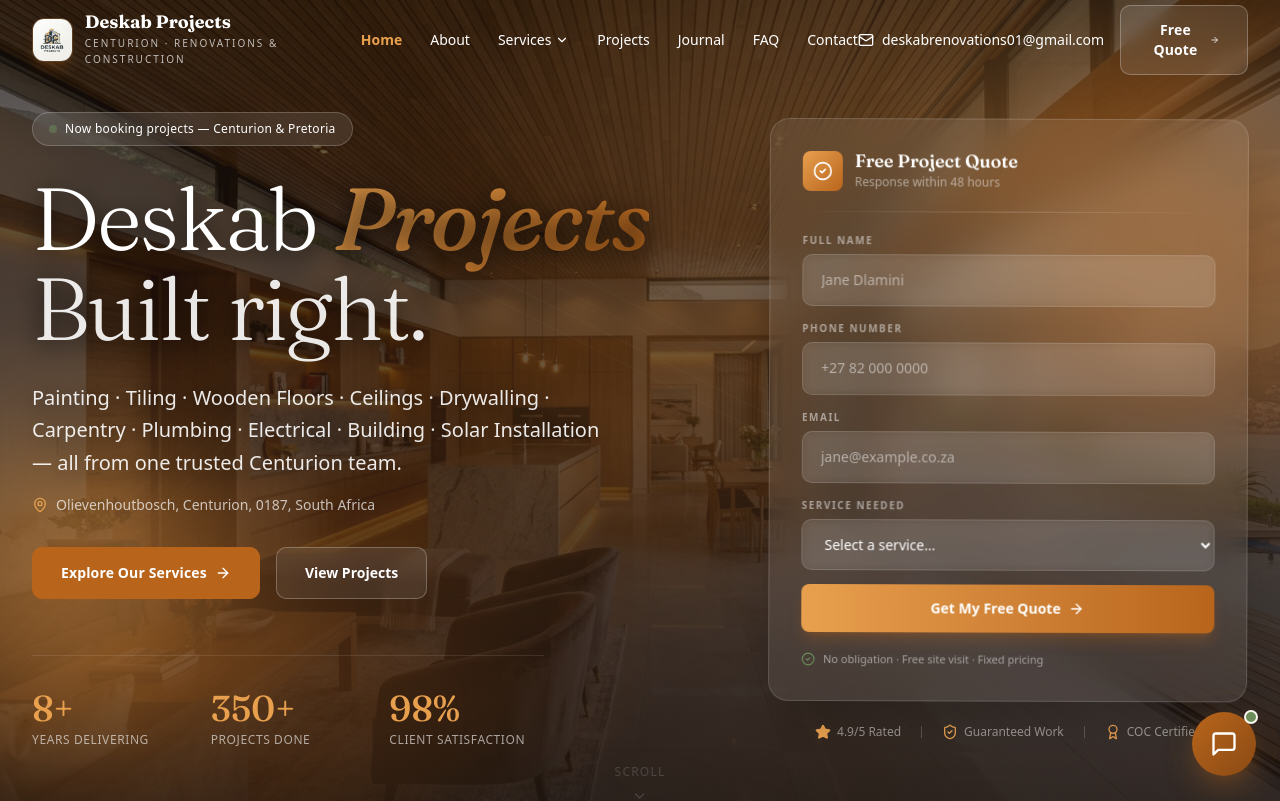
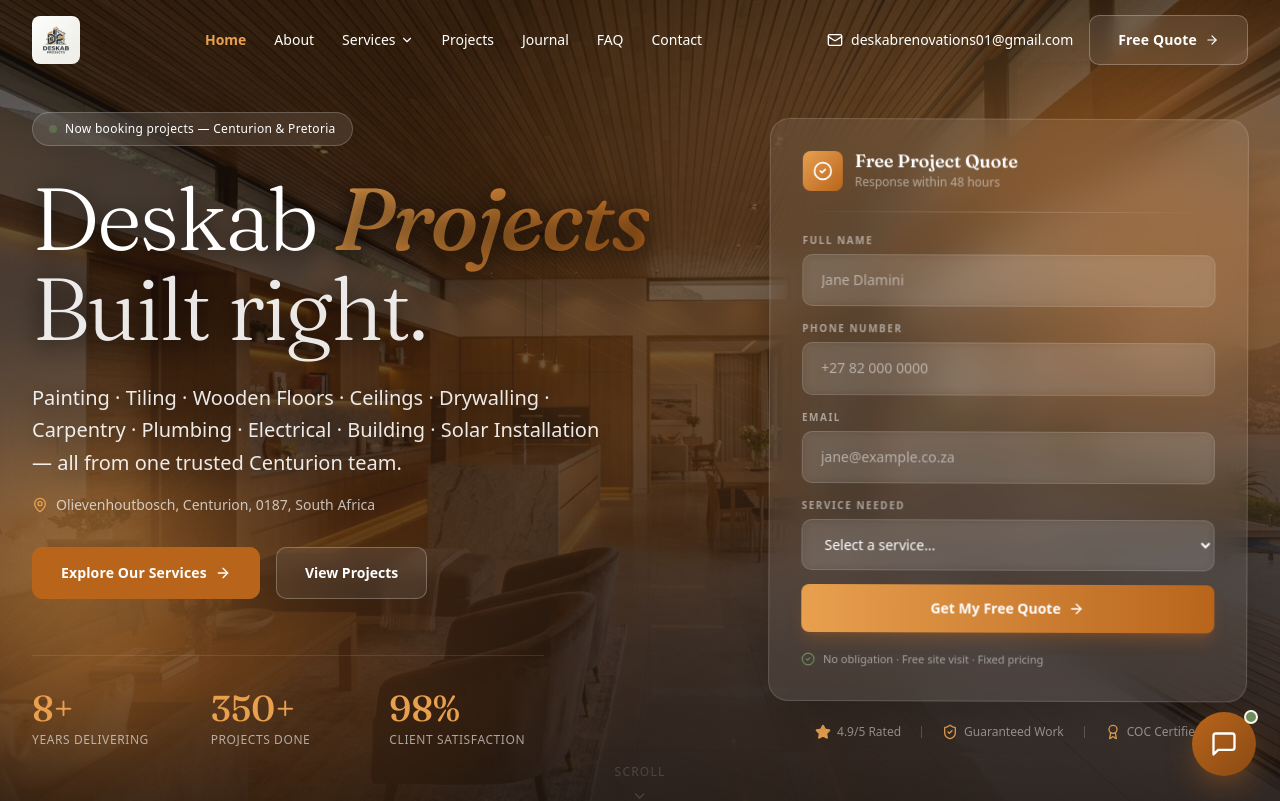
Before and after one commit to banele303/deskcap-projects, a React (Vite) app: page / in a window 1280 px wide. Shown: the top 801 px of the page. Built offline with nearby package versions, Linux system fonts and the light colour scheme.

Commit message:
Remove brand text and logo padding from Navbar

```diff
--- a/src/components/Header.jsx
+++ b/src/components/Header.jsx
@@ -38,19 +38,13 @@ export default function Header({ currentPage, setCurrentPage }) {
         {/* Logo */}
         <button
           onClick={() => handleNavClick('home')}
-          className="flex items-center gap-3 group text-left cursor-pointer border-none bg-transparent"
+          className="flex items-center group cursor-pointer border-none bg-transparent p-0"
         >
-          <div className="relative w-11 h-11 rounded-xl border border-[#E8A04E]/30 bg-[#1F1611] flex items-center justify-center shadow-lg shadow-[#B8651B]/20 group-hover:scale-105 transition-all overflow-hidden">
-            <img src="/images/logo.jpg" alt="Deskab Projects Logo" className="w-full h-full object-cover" />
-          </div>
-          <div>
-            <div className={`font-display font-bold text-lg leading-none transition-colors ${scrolled ? 'text-[#1F1611]' : 'text-white'}`} id="logo-text">
-              Deskab Projects
-            </div>
-            <div className={`text-[10px] tracking-[0.2em] uppercase mt-1 transition-colors ${scrolled ? 'text-[#7A6B5E]' : 'text-white/70'}`}>
-              Centurion · Renovations & Construction
-            </div>
-          </div>
+          <img
+            src="/images/logo.jpg"
+            alt="Deskab Projects"
+            className="h-12 w-auto object-contain rounded-lg group-hover:scale-105 transition-transform"
+          />
         </button>
 
         {/* Desktop Nav Links */}
```
